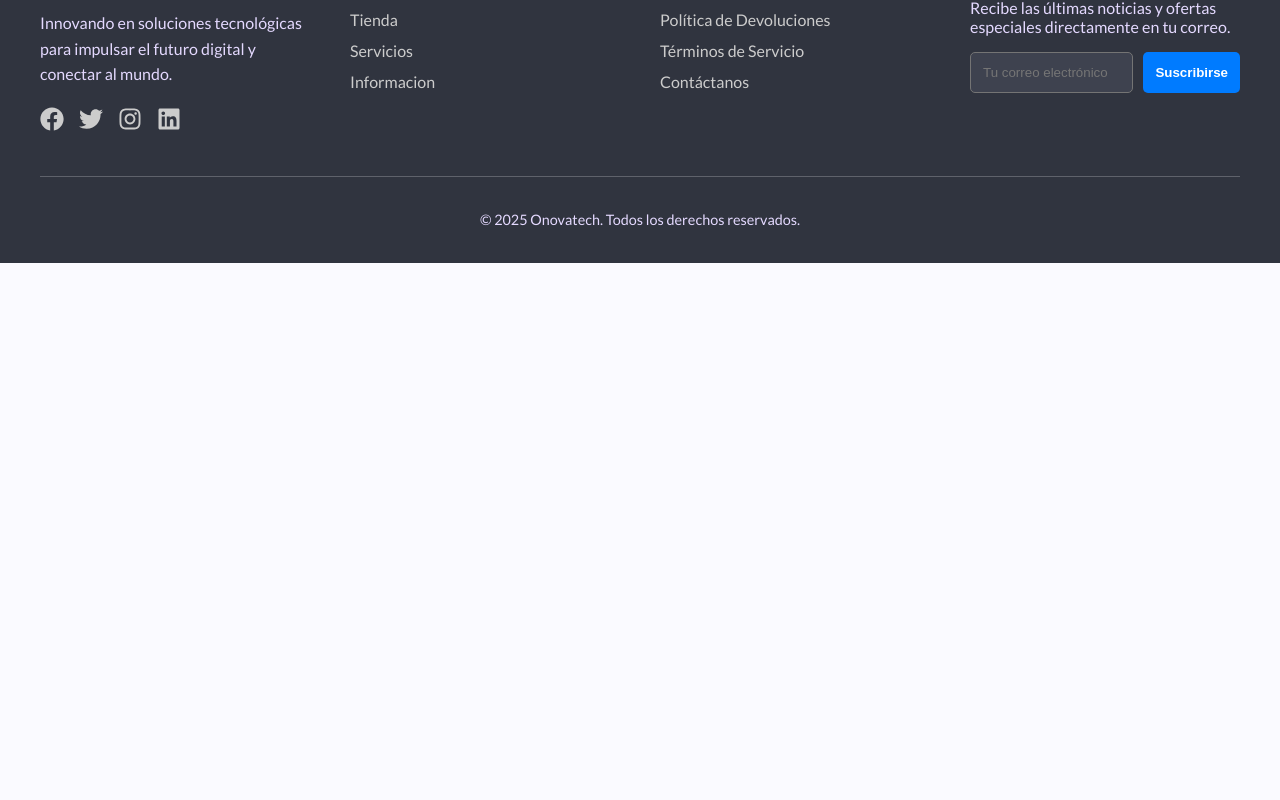
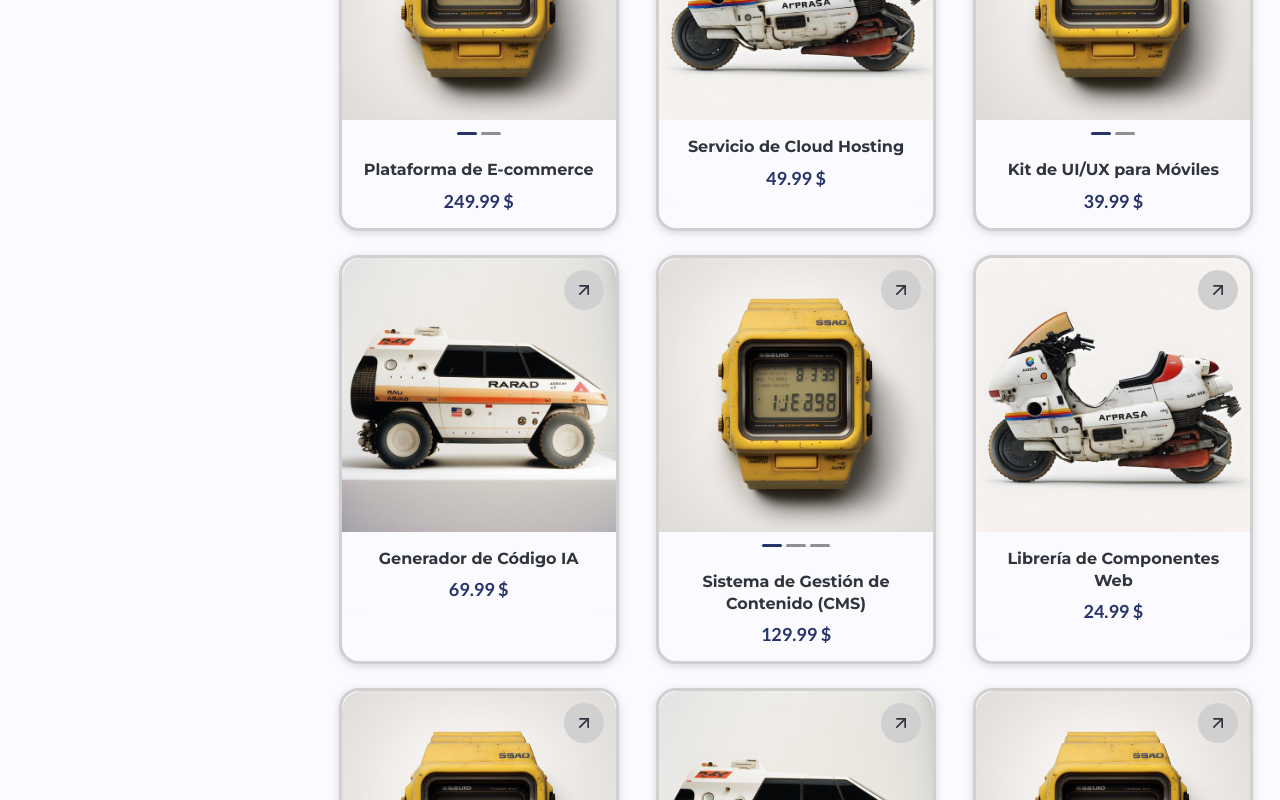
Before and after one commit to UsuallyDanft/onova-web, a Next.js app: page /shop in a window 1280 px wide. Shown: the part 1260-2060 px from the top of the page. Before the commit the page ends 1523 px from the top, so only its background shows below. Built offline with nearby package versions, Linux system fonts and the light colour scheme.

Commit message:
agrecando mas elementos de ejemplo

```diff
--- a/src/app/shop/components/ProductGrid.css
+++ b/src/app/shop/components/ProductGrid.css
@@ -1,5 +1,6 @@
 /* ProductGrid Component Styles */
 .product-grid {
+  margin-top: 6rem;
   width: 100%;
 }
 
--- a/src/app/shop/components/ProductGrid.js
+++ b/src/app/shop/components/ProductGrid.js
@@ -13,6 +13,7 @@ export default function ProductGrid() {
   const [currentPage, setCurrentPage] = useState(1);
   // Datos de ejemplo para demostrar el componente
   const sampleProducts = [
+    // ... (los 12 productos originales)
     {
       id: '1',
       name: 'Software de Desarrollo Avanzado',
@@ -54,6 +55,315 @@ export default function ProductGrid() {
       price: '79.99',
       images: ['/img-examples/2.jpg'],
       slug: 'herramienta-analisis'
+    },
+    {
+      id: '7',
+      name: 'Plataforma de E-commerce',
+      price: '249.99',
+      images: ['/img-examples/1.jpg', '/img-examples/2.jpg'],
+      slug: 'plataforma-ecommerce'
+    },
+    {
+      id: '8',
+      name: 'Servicio de Cloud Hosting',
+      price: '49.99',
+      images: ['/img-examples/3.jpg'],
+      slug: 'servicio-cloud-hosting'
+    },
+    {
+      id: '9',
+      name: 'Kit de UI/UX para Móviles',
+      price: '39.99',
+      images: ['/img-examples/1.jpg', '/img-examples/3.jpg'],
+      slug: 'kit-ui-ux-moviles'
+    },
+    {
+      id: '10',
+      name: 'Generador de Código IA',
+      price: '69.99',
+      images: ['/img-examples/2.jpg'],
+      slug: 'generador-codigo-ia'
+    },
+    {
+      id: '11',
+      name: 'Sistema de Gestión de Contenido (CMS)',
+      price: '129.99',
+      images: ['/img-examples/1.jpg', '/img-examples/2.jpg', '/img-examples/3.jpg'],
+      slug: 'sistema-gestion-contenido-cms'
+    },
+    {
+      id: '12',
+      name: 'Librería de Componentes Web',
+      price: '24.99',
+      images: ['/img-examples/3.jpg'],
+      slug: 'libreria-componentes-web'
+    },
+    // ... (Nuevos productos hasta 50)
+    {
+      id: '13',
+      name: 'Suite de Marketing Digital',
+      price: '119.99',
+      images: ['/img-examples/1.jpg'],
+      slug: 'suite-marketing-digital'
+    },
+    {
+      id: '14',
+      name: 'Software de Contabilidad en la Nube',
+      price: '79.99',
+      images: ['/img-examples/2.jpg', '/img-examples/3.jpg'],
+      slug: 'software-contabilidad-nube'
+    },
+    {
+      id: '15',
+      name: 'Plataforma de Email Marketing',
+      price: '49.99',
+      images: ['/img-examples/1.jpg', '/img-examples/2.jpg'],
+      slug: 'plataforma-email-marketing'
+    },
+    {
+      id: '16',
+      name: 'Herramienta de Monitoreo de Servidores',
+      price: '89.99',
+      images: ['/img-examples/3.jpg'],
+      slug: 'herramienta-monitoreo-servidores'
+    },
+    {
+      id: '17',
+      name: 'Editor de Video Profesional',
+      price: '299.99',
+      images: ['/img-examples/1.jpg', '/img-examples/3.jpg'],
+      slug: 'editor-video-profesional'
+    },
+    {
+      id: '18',
+      name: 'Solución de Ciberseguridad',
+      price: '199.99',
+      images: ['/img-examples/2.jpg'],
+      slug: 'solucion-ciberseguridad'
+    },
+    {
+      id: '19',
+      name: 'Kit de Desarrollo de Videojuegos',
+      price: '159.99',
+      images: ['/img-examples/1.jpg', '/img-examples/2.jpg', '/img-examples/3.jpg'],
+      slug: 'kit-desarrollo-videojuegos'
+    },
+    {
+      id: '20',
+      name: 'API de Geolocalización',
+      price: '19.99',
+      images: ['/img-examples/3.jpg', '/img-examples/1.jpg'],
+      slug: 'api-geolocalizacion'
+    },
+    {
+      id: '21',
+      name: 'Plataforma de Aprendizaje en Línea (LMS)',
+      price: '349.99',
+      images: ['/img-examples/2.jpg'],
+      slug: 'plataforma-aprendizaje-lms'
+    },
+    {
+      id: '22',
+      name: 'Software de Gestión de Proyectos',
+      price: '69.99',
+      images: ['/img-examples/1.jpg', '/img-examples/3.jpg'],
+      slug: 'software-gestion-proyectos'
+    },
+    {
+      id: '23',
+      name: 'Herramienta de Visualización de Datos',
+      price: '99.99',
+      images: ['/img-examples/2.jpg'],
+      slug: 'herramienta-visualizacion-datos'
+    },
+    {
+      id: '24',
+      name: 'SDK para Realidad Aumentada',
+      price: '219.99',
+      images: ['/img-examples/3.jpg', '/img-examples/1.jpg'],
+      slug: 'sdk-realidad-aumentada'
+    },
+    {
+      id: '25',
+      name: 'CRM para Pequeñas Empresas',
+      price: '59.99',
+      images: ['/img-examples/1.jpg', '/img-examples/2.jpg'],
+      slug: 'crm-pequenas-empresas'
+    },
+    {
+      id: '26',
+      name: 'Software de Edición de Audio',
+      price: '129.99',
+      images: ['/img-examples/3.jpg'],
+      slug: 'software-edicion-audio'
+    },
+    {
+      id: '27',
+      name: 'Sistema de Reservas Online',
+      price: '89.99',
+      images: ['/img-examples/2.jpg', '/img-examples/1.jpg'],
+      slug: 'sistema-reservas-online'
+    },
+    {
+      id: '28',
+      name: 'Plugin de SEO para WordPress',
+      price: '49.99',
+      images: ['/img-examples/1.jpg'],
+      slug: 'plugin-seo-wordpress'
+    },
+    {
+      id: '29',
+      name: 'Framework de Backend Escalable',
+      price: '179.99',
+      images: ['/img-examples/2.jpg', '/img-examples/3.jpg'],
+      slug: 'framework-backend-escalable'
+    },
+    {
+      id: '30',
+      name: 'Generador de Sitios Estáticos',
+      price: '39.99',
+      images: ['/img-examples/1.jpg', '/img-examples/3.jpg'],
+      slug: 'generador-sitios-estaticos'
+    },
+    {
+      id: '31',
+      name: 'Herramienta de Pruebas A/B',
+      price: '79.99',
+      images: ['/img-examples/2.jpg'],
+      slug: 'herramienta-pruebas-ab'
+    },
+    {
+      id: '32',
+      name: 'Plataforma de Soporte al Cliente',
+      price: '99.99',
+      images: ['/img-examples/3.jpg', '/img-examples/1.jpg'],
+      slug: 'plataforma-soporte-cliente'
+    },
+    {
+      id: '33',
+      name: 'Software de Diseño Gráfico Vectorial',
+      price: '149.99',
+      images: ['/img-examples/1.jpg', '/img-examples/2.jpg', '/img-examples/3.jpg'],
+      slug: 'software-diseno-grafico-vectorial'
+    },
+    {
+      id: '34',
+      name: 'API de Procesamiento de Pagos',
+      price: '29.99',
+      images: ['/img-examples/2.jpg'],
+      slug: 'api-procesamiento-pagos'
+    },
+    {
+      id: '35',
+      name: 'Sistema de Gestión de Inventario',
+      price: '119.99',
+      images: ['/img-examples/3.jpg'],
+      slug: 'sistema-gestion-inventario'
+    },
+    {
+      id: '36',
+      name: 'Herramienta de Colaboración en Equipo',
+      price: '34.99',
+      images: ['/img-examples/1.jpg', '/img-examples/2.jpg'],
+      slug: 'herramienta-colaboracion-equipo'
+    },
+    {
+      id: '37',
+      name: 'Software de Renderizado 3D',
+      price: '399.99',
+      images: ['/img-examples/1.jpg', '/img-examples/3.jpg'],
+      slug: 'software-renderizado-3d'
+    },
+    {
+      id: '38',
+      name: 'Plataforma No-Code',
+      price: '139.99',
+      images: ['/img-examples/2.jpg'],
+      slug: 'plataforma-no-code'
+    },
+    {
+      id: '39',
+      name: 'Extensión de Navegador para Productividad',
+      price: '9.99',
+      images: ['/img-examples/1.jpg'],
+      slug: 'extension-navegador-productividad'
+    },
+    {
+      id: '40',
+      name: 'Servicio de VPN Empresarial',
+      price: '199.99',
+      images: ['/img-examples/3.jpg', '/img-examples/2.jpg'],
+      slug: 'servicio-vpn-empresarial'
+    },
+    {
+      id: '41',
+      name: 'Software de Recursos Humanos (RRHH)',
+      price: '189.99',
+      images: ['/img-examples/1.jpg', '/img-examples/2.jpg'],
+      slug: 'software-recursos-humanos-rrhh'
+    },
+    {
+      id: '42',
+      name: 'API de Traducción Automática',
+      price: '49.99',
+      images: ['/img-examples/3.jpg'],
+      slug: 'api-traduccion-automatica'
+    },
+    {
+      id: '43',
+      name: 'Herramienta de Gestión de Contraseñas',
+      price: '19.99',
+      images: ['/img-examples/2.jpg', '/img-examples/1.jpg'],
+      slug: 'herramienta-gestion-contrasenas'
+    },
+    {
+      id: '44',
+      name: 'Plataforma de Webinars y Eventos Virtuales',
+      price: '159.99',
+      images: ['/img-examples/1.jpg', '/img-examples/3.jpg'],
+      slug: 'plataforma-webinars-eventos-virtuales'
+    },
+    {
+      id: '45',
+      name: 'Software de Automatización Robótica de Procesos (RPA)',
+      price: '499.99',
+      images: ['/img-examples/2.jpg'],
+      slug: 'software-rpa'
+    },
+    {
+      id: '46',
+      name: 'Sistema de Punto de Venta (POS)',
+      price: '139.99',
+      images: ['/img-examples/3.jpg', '/img-examples/1.jpg'],
+      slug: 'sistema-punto-de-venta-pos'
+    },
+    {
+      id: '47',
+      name: 'Herramienta de Wireframing y Prototipado',
+      price: '59.99',
+      images: ['/img-examples/1.jpg', '/img-examples/2.jpg', '/img-examples/3.jpg'],
+      slug: 'herramienta-wireframing-prototipado'
+    },
+    {
+      id: '48',
+      name: 'Software de Gestión Documental',
+      price: '99.99',
+      images: ['/img-examples/2.jpg'],
+      slug: 'software-gestion-documental'
+    },
+    {
+      id: '49',
+      name: 'Plataforma de Internet de las Cosas (IoT)',
+      price: '299.99',
+      images: ['/img-examples/3.jpg', '/img-examples/1.jpg'],
+      slug: 'plataforma-internet-cosas-iot'
+    },
+    {
+      id: '50',
+      name: 'Kit de Plantillas para Presentaciones',
+      price: '29.99',
+      images: ['/img-examples/1.jpg'],
+      slug: 'kit-plantillas-presentaciones'
     }
   ];
 
```
